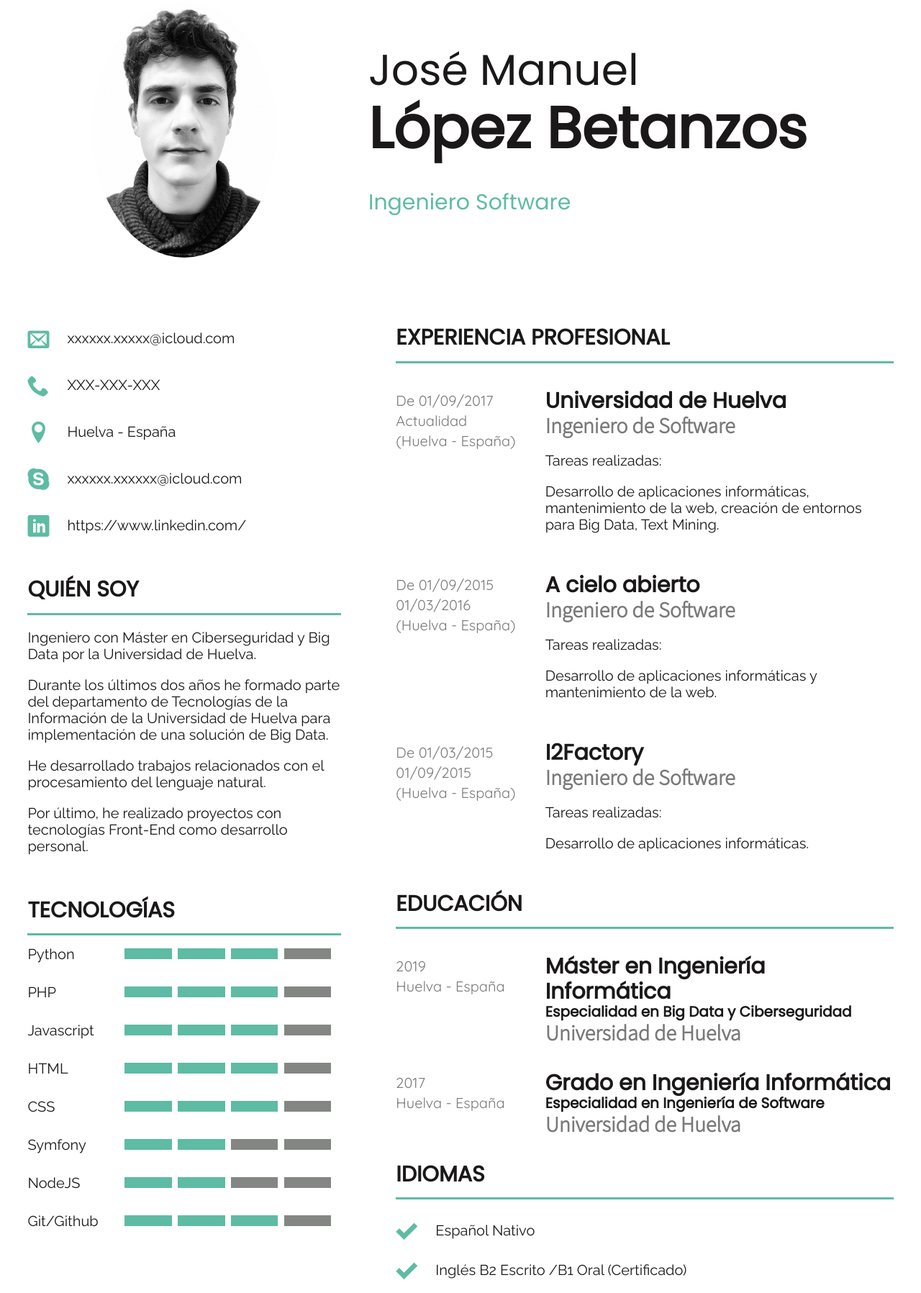
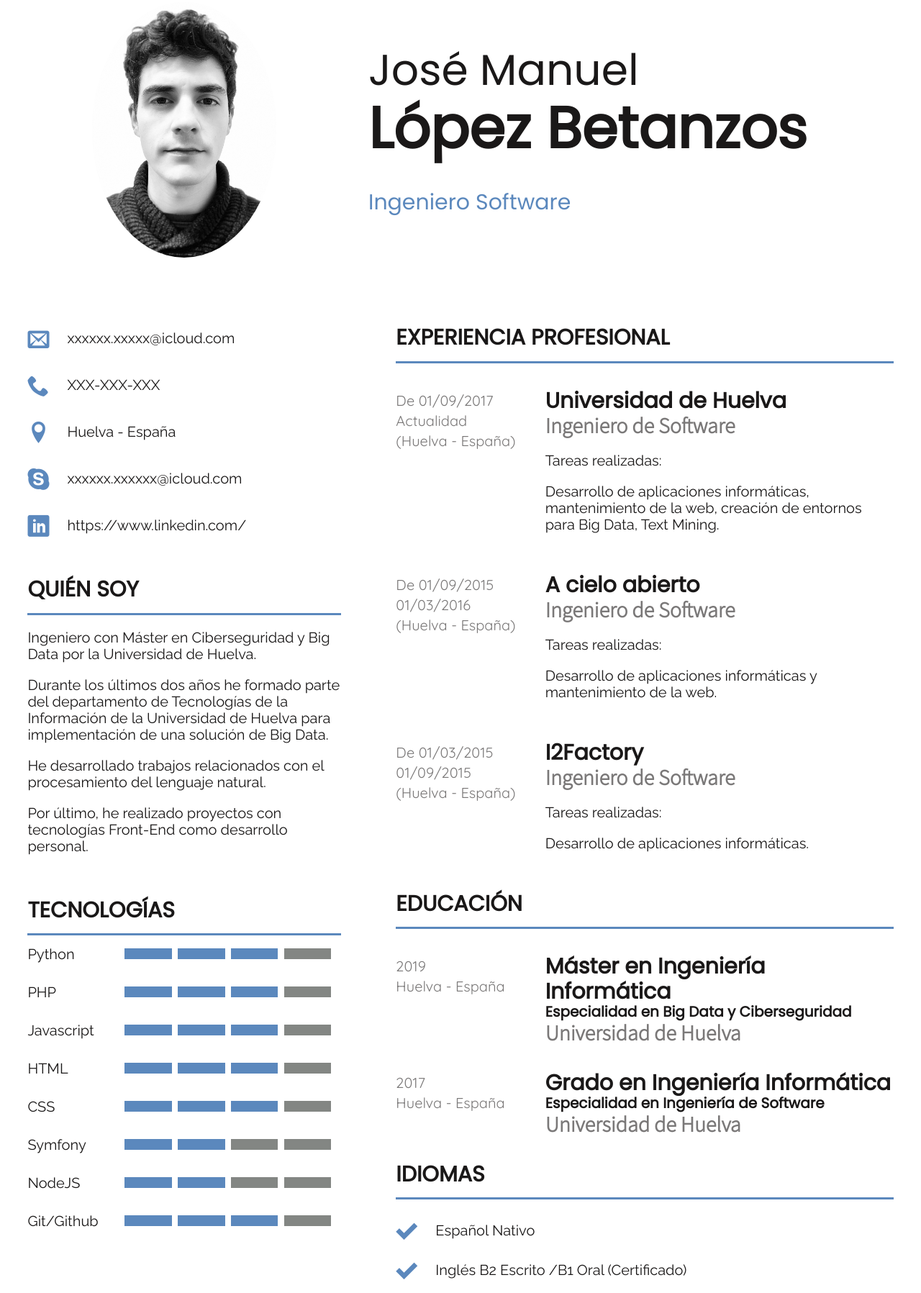
Before and after one commit to Betanzos09/CurriculumVitae, a plain HTML site: page index.html in a window 1280 px wide. Shown: the part 47-1844 px from the top of the page at 72% size. Drawn offline with Linux system fonts and the light colour scheme; files whose address does not match are found by name.

Commit message:
Update style.css
Cambio de color a azul

```diff
--- a/assets/css/style.css
+++ b/assets/css/style.css
@@ -46,7 +46,7 @@ header{
     width: 100%;
     height: 3px;
     margin-top: -4px;
-    background: rgb(94, 187, 164);
+    background: rgb(91, 136, 189);
     display:none;
 }
 
@@ -68,7 +68,7 @@ header{
     font-size: 30px;
     margin: 0px;
     font-weight: lighter;
-    color:rgb(94, 187, 164);
+    color:rgb(91, 136, 189);
 
 }
 
@@ -110,7 +110,7 @@ header{
     bottom: 0px;
     top:7px;
     left:-25px;
-    color:rgb(94, 187, 164);
+    color:rgb(91, 136, 189);
 }
 
 .contacto a{
@@ -130,7 +130,7 @@ section h4{
     width: 100%;
     height: 3px;
     margin-top: 15px;
-    background: rgb(94, 187, 164);
+    background: rgb(91, 136, 189);
 }
 
 
@@ -202,7 +202,7 @@ section p{
     width:15%;
     margin: auto 1%;
     height: 15px;
-    background: rgb(94, 187, 164);
+    background: rgb(91, 136, 189);
     display: inline-block;
 }
 
@@ -228,7 +228,7 @@ section p{
     bottom: 0px;
     top:7px;
     left:-25px;
-    color: rgb(94, 187, 164);
+    color: rgb(91, 136, 189);
 }
 
 
```
